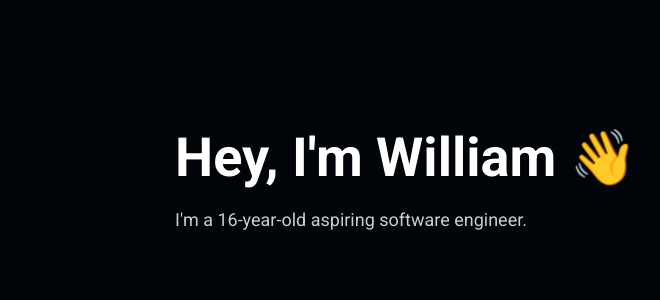
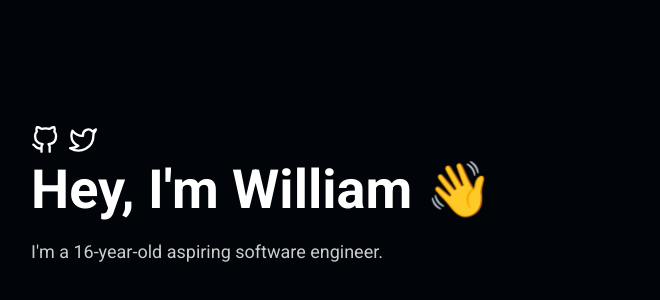
Before and after one commit to malloryhayr/home, a Next.js app: page / in a window 1280 px wide. Shown: the part 74-374 px from the top of the page, without its empty margins (225-885 px from the left). Built offline with nearby package versions, Linux system fonts and the light colour scheme.

Commit message:
feat: social links

```diff
--- a/package.json
+++ b/package.json
@@ -11,6 +11,7 @@
     "next": "12.0.7",
     "react": "17.0.2",
     "react-dom": "17.0.2",
+    "react-feather": "^2.0.9",
     "sass": "^1.47.0",
     "styled-components": "^5.3.3"
   },
--- a/pages/_app.tsx
+++ b/pages/_app.tsx
@@ -26,10 +26,10 @@ const PageContainer = styled.div`
 `;
 
 const PageContent = styled.div`
-	width: 37.5%;
+	width: 48rem;
 	height: auto;
 
-	margin-top: 12.5em;
+	margin-top: 12.5rem;
 
 	display: flex;
 `;
--- a/pages/index.tsx
+++ b/pages/index.tsx
@@ -1,5 +1,8 @@
+import type { NextPage } from 'next';
+import Link from 'next/link';
 import { useEffect, useState } from 'react';
-import type { NextPage } from 'next';
+
+import { GitHub, Twitter } from 'react-feather';
 
 import { Header, Paragraph } from 'components/text';
 
@@ -20,8 +23,26 @@ const Home: NextPage = () => {
 		return () => clearInterval(interval);
 	}, [intervalCheck]);
 
+	const socials = [
+		{
+			link: 'https://github.com/iGalaxyYT',
+			icon: GitHub,
+		},
+		{
+			link: 'https://twitter.com/_iGalaxyYT',
+			icon: Twitter,
+		},
+	];
+
 	return (
 		<div>
+			{socials.map((social, i) => (
+				<Link href={social.link} passHref key={`social${i}`}>
+					<a target="_blank" style={{ paddingRight: '10px' }}>
+						<social.icon width={28} height={28} className={'socialIcon'} />
+					</a>
+				</Link>
+			))}
 			<Header>
 				Hey, I{`'`}m William {isBirthday ? '🥳' : '👋'}
 			</Header>
--- a/styles/globals.scss
+++ b/styles/globals.scss
@@ -26,10 +26,23 @@ html,
 
 .clickable {
 	transition: background 0.075s;
+
+	&:hover {
+		cursor: pointer;
+		background: rgba(255, 0, 255, 0.3);
+		border-radius: 2px;
+	}
 }
 
-.clickable:hover {
-	cursor: pointer;
-	background: rgba(255, 255, 255, 0.3);
-	border-radius: 2px;
+.socialIcon {
+	transition: color 0.075s;
+
+	&:hover {
+		color: magenta;
+	}
 }
+
+a {
+	color: white;
+	text-decoration: none;
+}
```
Also changed, not shown: 1 other file (tests, documents, lock files or other folders).
